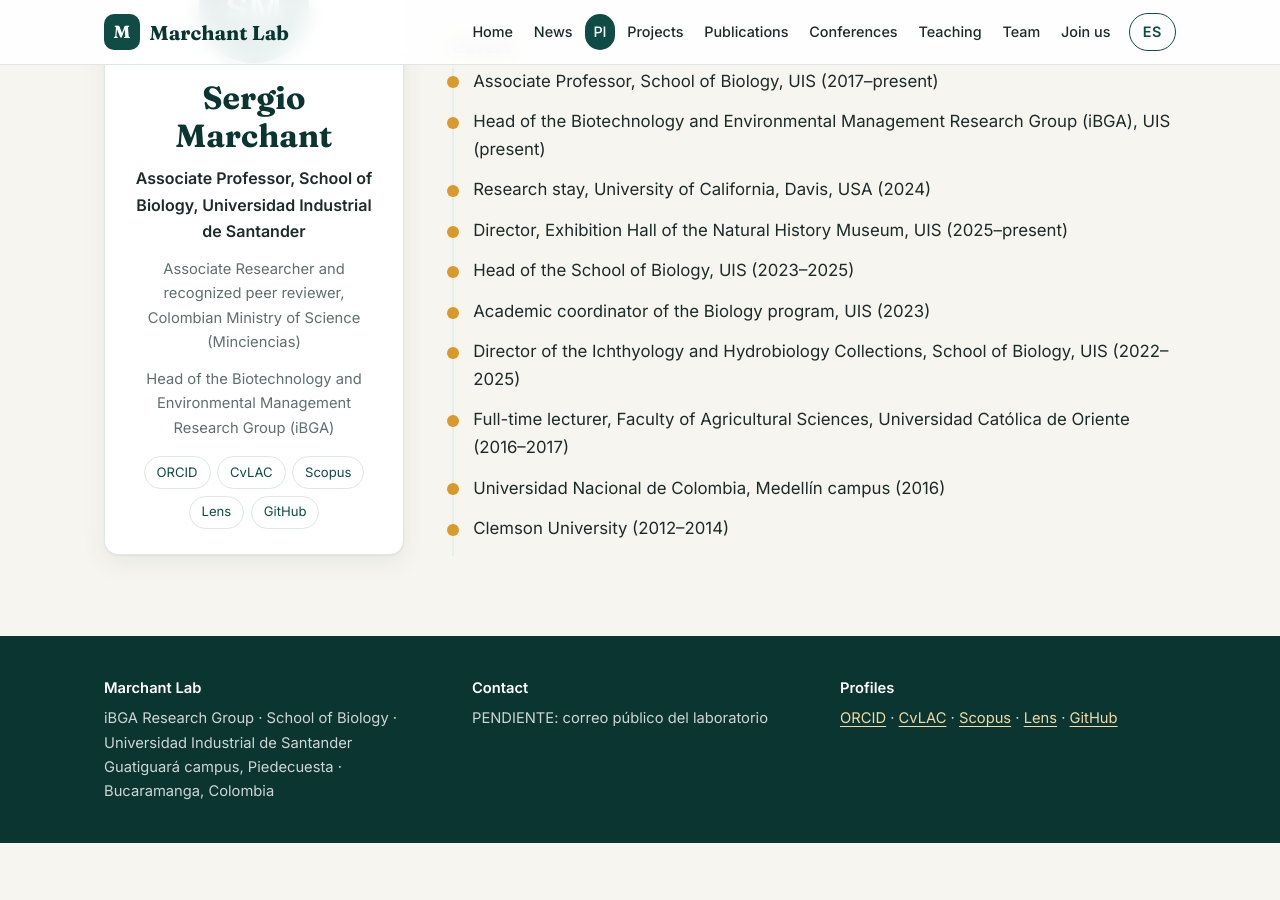
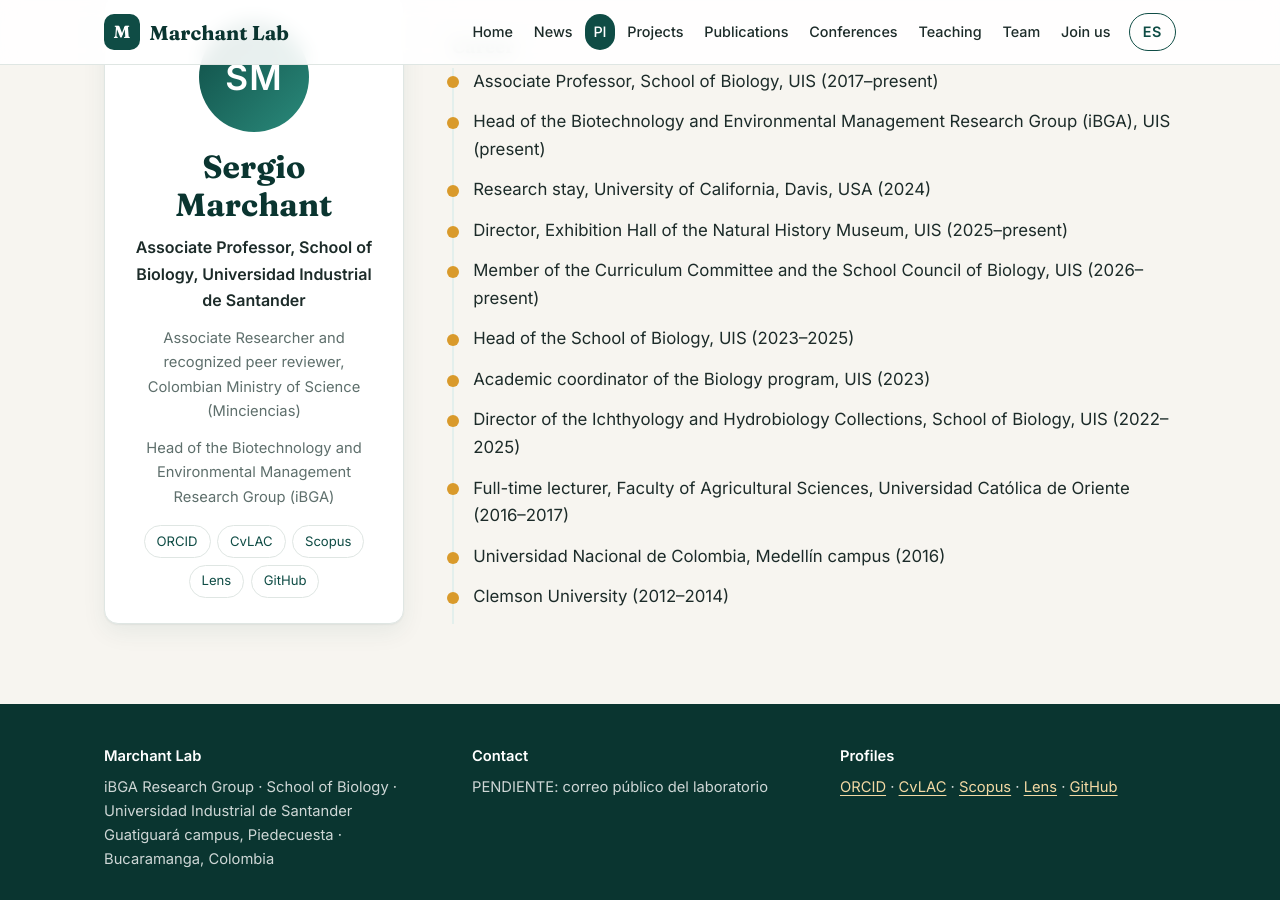
Before and after one commit to Marchant-Lab/marchant-lab-web, a Jekyll site: the page built from en/investigador.html, in a window 1280 px wide and 900 px high, scrolled down 759 px. Built offline with Jekyll 4.4.1, drawn with Linux system fonts in a browser that asks for light colours; before the commit the page ends 1602 px from its top, so only the background shows below that.

Commit message:
Agrega participación en Comité Curricular y Consejo de Escuela (2026), según informe de tenencia
Co-Authored-By: Claude Opus 5.5 <noreply@anthropic.com>

```diff
--- a/_data/investigador.yml
+++ b/_data/investigador.yml
@@ -16,6 +16,7 @@ trayectoria:
   - Director del Grupo de Investigación en Biotecnología y Gestión Ambiental (iBGA), UIS (actual)
   - Estancia de investigación, University of California, Davis, EE. UU. (2024)
   - Director de la Sala de Exhibición del Museo de Historia Natural, UIS (2025–actual)
+  - Integrante del Comité Curricular y del Consejo de Escuela de Biología, UIS (2026–actual)
   - Director de la Escuela de Biología, UIS (2023–2025)
   - Coordinador académico del programa de Biología, UIS (2023)
   - Director de las Colecciones de Ictiología e Hidrobiología, Escuela de Biología, UIS (2022–2025)
--- a/_data/traduccion_en.yml
+++ b/_data/traduccion_en.yml
@@ -66,6 +66,7 @@
 "Profesor Asociado, Escuela de Biología, UIS (2017–actual)": "Associate Professor, School of Biology, UIS (2017–present)"
 "Director de la Sala de Exhibición del Museo de Historia Natural, UIS (2025–actual)": "Director, Exhibition Hall of the Natural History Museum, UIS (2025–present)"
 "Director de la Escuela de Biología, UIS (2023–2025)": "Head of the School of Biology, UIS (2023–2025)"
+"Integrante del Comité Curricular y del Consejo de Escuela de Biología, UIS (2026–actual)": "Member of the Curriculum Committee and the School Council of Biology, UIS (2026–present)"
 "Coordinador académico del programa de Biología, UIS (2023)": "Academic coordinator of the Biology program, UIS (2023)"
 "Director de las Colecciones de Ictiología e Hidrobiología, Escuela de Biología, UIS (2022–2025)": "Director of the Ichthyology and Hydrobiology Collections, School of Biology, UIS (2022–2025)"
 "Docente de tiempo completo, Facultad de Ciencias Agropecuarias, Universidad Católica de Oriente (2016–2017)": "Full-time lecturer, Faculty of Agricultural Sciences, Universidad Católica de Oriente (2016–2017)"
```
